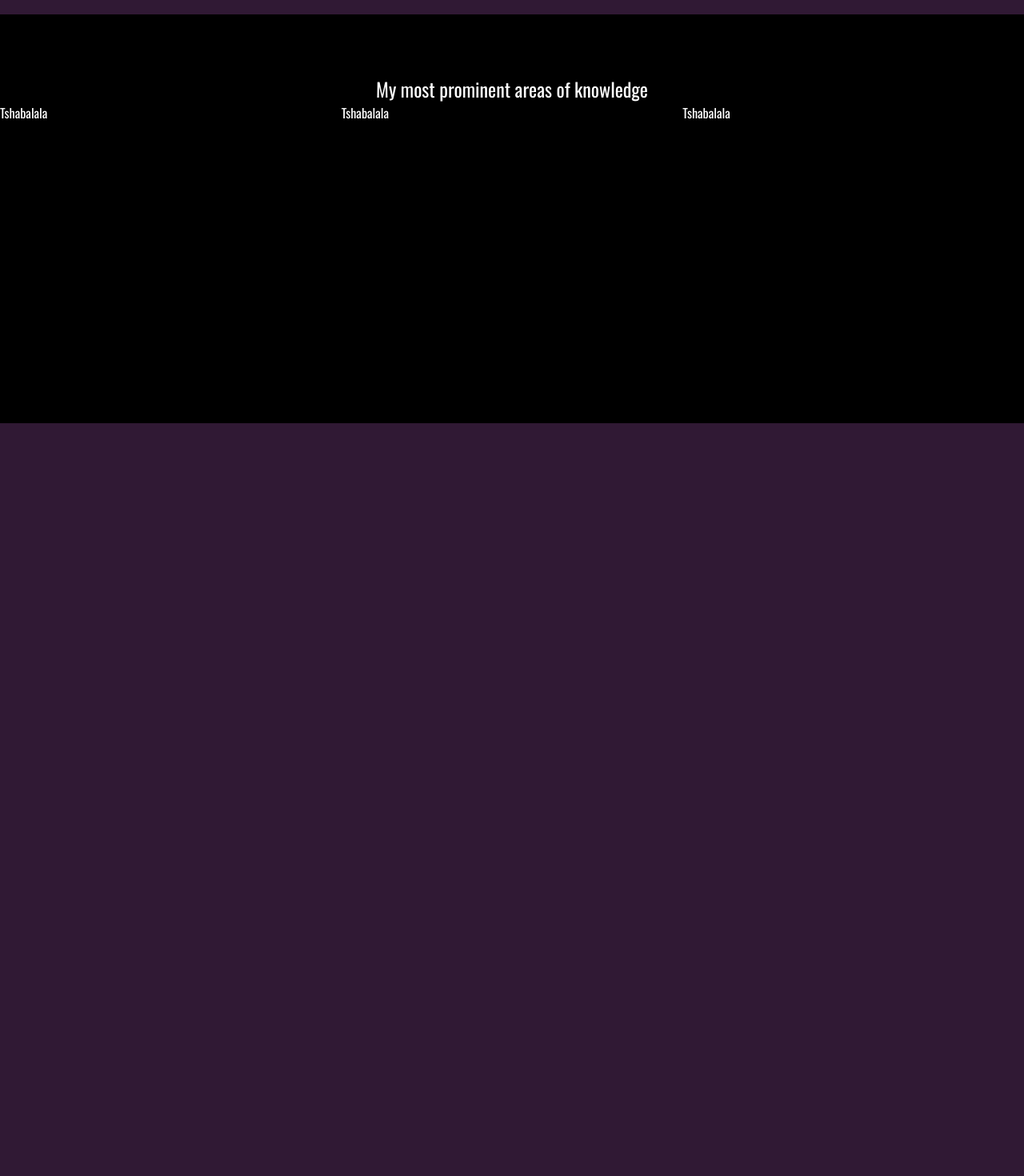
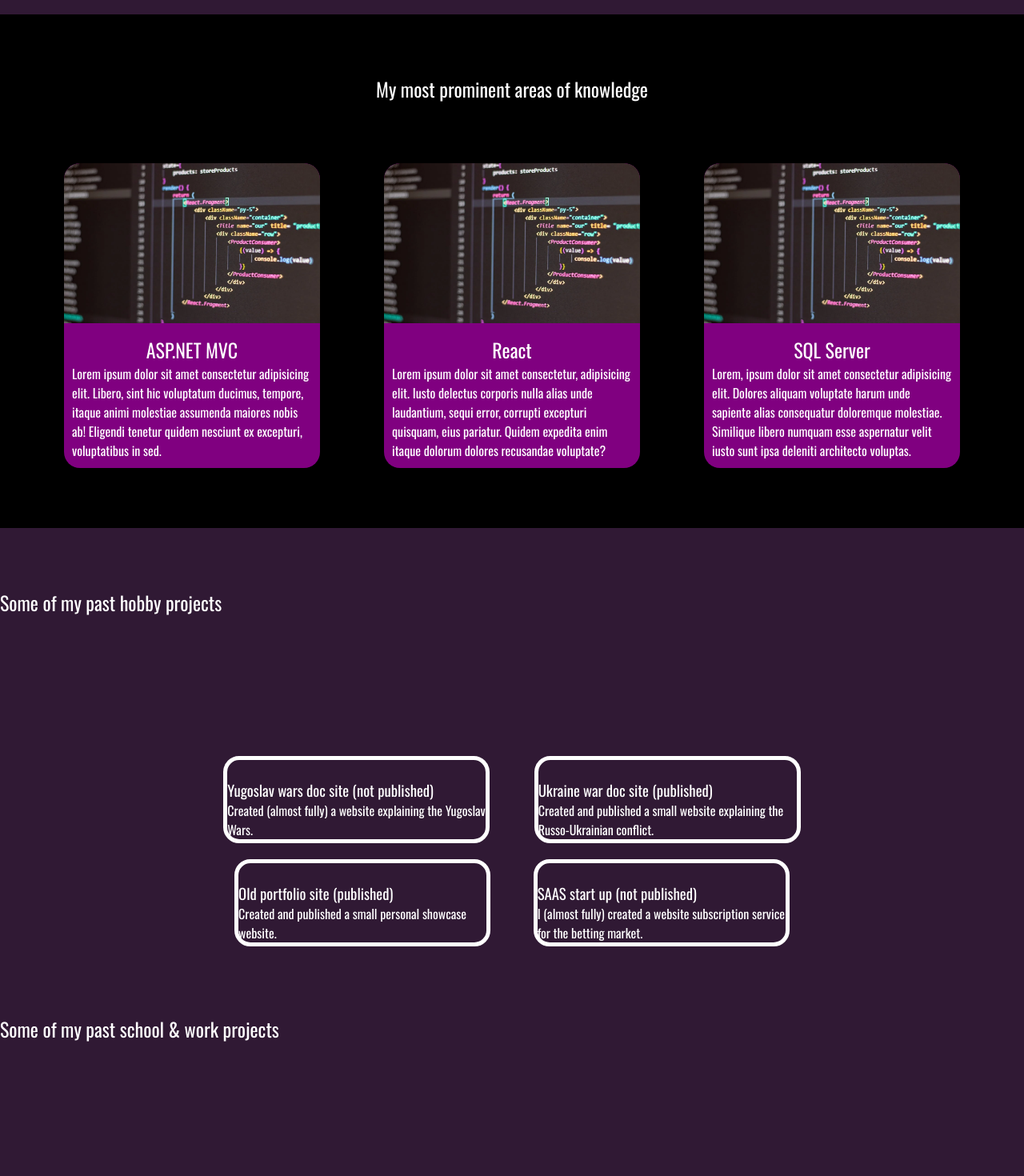
Before and after one commit to VedranIsak/Showcase, a React (Vite) app: page / in a window 1280 px wide. Shown: the part 820-2290 px from the top of the page at 80% size. Before the commit the page ends 1349 px from the top, so only its background shows below. Built offline with nearby package versions, Linux system fonts and the light colour scheme.

Commit message:
Added Projects and Footer containers

```diff
--- a/src/App.tsx
+++ b/src/App.tsx
@@ -1,6 +1,8 @@
 import Header from './containers/Header';
 import Top from './containers/Top';
 import Skills from './containers/Skills';
+import Projects from './containers/Projects';
+import Footer from './containers/Footer';
 
 //Lägga till alt och ackreditering till gmail & github bilderna.
 //https://icon-icons.com/icon/gmail-new-logo/159149
@@ -24,6 +26,9 @@
       <Header />
       <Top />
       <Skills />
+      <Projects projectsHeader = "Some of my past hobby projects" />
+      <Projects projectsHeader = "Some of my past school & work projects" />
+      <Footer />
     </>
   )
 }
--- /dev/null
+++ b/src/containers/Footer.module.css
@@ -0,0 +1,17 @@
+.container {
+    background-color: var(--tertiary-back-color);
+}
+
+.headerContainer {
+    padding-top: var(--page-margin);
+    padding-bottom: var(--page-margin);
+    width: inherit;
+    display: flex;
+    flex-direction: column;
+    justify-content: center;
+    align-items: center;
+}
+
+.headerContainer h2, .headerContainer h3 {
+    text-align: center;
+}
--- /dev/null
+++ b/src/containers/Footer.tsx
@@ -0,0 +1,13 @@
+import styles from './Footer.module.css';
+
+const Footer = () =>
+(
+  <div className={styles.container}>
+    <div className={styles.headerContainer}>
+        <h2>Thanks for visiting!</h2>
+        <h3>&copy; Vedran Isak 2025. All Rights Reserved.</h3>
+    </div>
+  </div>
+);
+
+export default Footer;
--- a/src/containers/Projects.module.css
+++ b/src/containers/Projects.module.css
@@ -1,16 +1,34 @@
 .container {
     width: 100%;
-    display: flex;
-    flex-direction: column;
+}
+
+.headerContainer {
+    margin-top: var(--page-margin);
+    width: inherit;
+    height: 200px;
 }
 
 .header {
     margin-left: var(--page-header-side-margin);
 }
 
-.sideContainer {
-    width: 100%;
+.mainContentContainer {
+    width: inherit;
     display: flex;
+    flex-direction: column;
+    justify-content: center;
     align-items: center;
+}
+
+.contentContainer {
+    display: flex;
     justify-content: space-evenly;
+    align-items: space-evenly;
+    margin: 10px;
 }
+
+.projectContainer {
+    border: 5px solid white;
+    width: 40%;
+    border-radius: var(--standard-border-radius);
+}
--- a/src/containers/Projects.tsx
+++ b/src/containers/Projects.tsx
@@ -1,35 +1,47 @@
 import styles from './Projects.module.css';
+import ProjectProps from '../props/projectProps';
 
-const Projects = () => {
-    return (
+//Måste bryta upp projects-listan i chunks av två.
+//Därefter köra två var i varje contentContainer.
+
+const Projects = ({projectsHeader, projects}: ProjectProps) =>
+    (
         <div className={styles.container}>
-            <div><h2 className={styles.header}>Some of my Projects</h2></div>
-            <div className={styles.sideContainer}>
+            <div className={styles.headerContainer}>
+                <h2 className={styles.header}>{projectsHeader}</h2>
+            </div>
+            <div className={styles.mainContentContainer}>
+                <div className={styles.contentContainer}>
                     <div className={styles.projectContainer}>
                         <img />
-                    <div className={styles.slider}></div>
-                    <h3>Project Name</h3>
+                        <h3>Yugoslav wars doc site (not published)</h3>
+                        <h4>Created (almost fully) a website explaining the Yugoslav Wars.</h4>
                     </div>
                     <div className={styles.projectContainer}>
                         <img />
                         <div className={styles.slider}></div>
-                    <h3>Project Name</h3>
+                        <h3>Ukraine war doc site (published)</h3>
+                        <h4>Created and published a small website explaining the Russo-Ukrainian conflict.</h4>
                     </div>
                 </div>
-            <div className={styles.sideContainer}>
+                <div className={styles.contentContainer}>
                     <div className={styles.projectContainer}>
                         <img />
                         <div className={styles.slider}></div>
-                    <h3>Project Name</h3>
+                        <h3>Old portfolio site (published)</h3>
+                        <h4>Created and published a small personal showcase website.</h4>
                     </div>
                     <div className={styles.projectContainer}>
                         <img />
                         <div className={styles.slider}></div>
-                    <h3>Project Name</h3>
+                        <h3>SAAS start up (not published)</h3>
+                        <h4>
+                            I (almost fully) created a website subscription service for the betting market.
+                        </h4>
+                    </div>
                 </div>
             </div>
         </div>
     )
-}
 
 export default Projects;
--- a/src/containers/Skills.module.css
+++ b/src/containers/Skills.module.css
@@ -9,6 +9,7 @@
 
 .headerContainer {
     margin-top: var(--page-margin);
+    margin-bottom: var(--page-margin);
     width: inherit;
     display: flex;
     justify-content: center;
@@ -20,11 +21,33 @@
     background-color: inherit;
     display: flex;
     flex-direction: row;
-    justify-content: center;
+    justify-content: space-evenly;
     align-items: center;
+    margin-bottom: var(--page-margin);
 }
 
 .contentContainer {
-    height: 400px;
-    width: 500px;
+    height: auto;
+    width: 320px;
+    border-radius: var(--standard-border-radius);
+    background-color: var(--secondary-back-color);
+    overflow: hidden;
+    transition: margin-top .5s;
 }
+
+.contentContainer:hover {
+    margin-top: -10px;
+}
+
+.img {
+    width: 320px;
+    height: 200px;;
+}
+
+.textContainer {
+    display: flex;
+    flex-direction: column;
+    justify-content: center;
+    align-items: center;
+    padding: var( --standard-padding);
+}
--- a/src/containers/Skills.tsx
+++ b/src/containers/Skills.tsx
@@ -1,4 +1,5 @@
 import styles from './Skills.module.css';
+import codeImg from '../assets/codeImg.webp';
 
 const Skills = () =>
     (
@@ -7,9 +8,38 @@
                 <h2>My most prominent areas of knowledge</h2>
             </div>
             <div className={styles.mainContentContainer}>
-                <div className={styles.contentContainer}>Tshabalala</div>
-                <div className={styles.contentContainer}>Tshabalala</div>
-                <div className={styles.contentContainer}>Tshabalala</div>
+                <div className={styles.contentContainer}>
+                    <img
+                        src={codeImg}
+                        className={styles.img}
+                    />
+                    <div className={styles.textContainer}>
+                        <h2>ASP.NET MVC</h2>
+                        <p>
+                            Lorem ipsum dolor sit amet consectetur adipisicing elit. Libero, sint hic voluptatum ducimus, tempore, itaque animi molestiae assumenda maiores nobis ab! Eligendi tenetur quidem nesciunt ex excepturi, voluptatibus in sed.
+                        </p>
+                    </div>
+                </div>
+                <div className={styles.contentContainer}>
+                    <img
+                        src={codeImg}
+                        className={styles.img}
+                    />
+                    <div className={styles.textContainer}>
+                        <h2>React</h2>
+                        <p>Lorem ipsum dolor sit amet consectetur, adipisicing elit. Iusto delectus corporis nulla alias unde laudantium, sequi error, corrupti excepturi quisquam, eius pariatur. Quidem expedita enim itaque dolorum dolores recusandae voluptate?</p>
+                    </div>
+                </div>
+                <div className={styles.contentContainer}>
+                    <img
+                        src={codeImg}
+                        className={styles.img}
+                    />
+                    <div className={styles.textContainer}>
+                        <h2>SQL Server</h2>
+                        <p>Lorem, ipsum dolor sit amet consectetur adipisicing elit. Dolores aliquam voluptate harum unde sapiente alias consequatur doloremque molestiae. Similique libero numquam esse aspernatur velit iusto sunt ipsa deleniti architecto voluptas.</p>
+                    </div>
+                </div>
             </div>
         </div>
     )
--- a/src/index.css
+++ b/src/index.css
@@ -6,7 +6,7 @@
     --secondary-text-color: #301934;
     --page-margin: 75px;
     --standard-padding: 10px;
-    --standard-border-radius: 10px;
+    --standard-border-radius: 20px;
 }
 
 * {
--- /dev/null
+++ b/src/props/projectProps.ts
@@ -0,0 +1,8 @@
+import Project from "../models/Project";
+
+interface ProjectProps {
+    projectsHeader: string;
+    projects: Project[];
+}
+
+export default ProjectProps;
```
Also changed, not shown: src/models/Project.ts (added, +13 -0 lines). Lines whose indentation alone changed are shown as unchanged.
